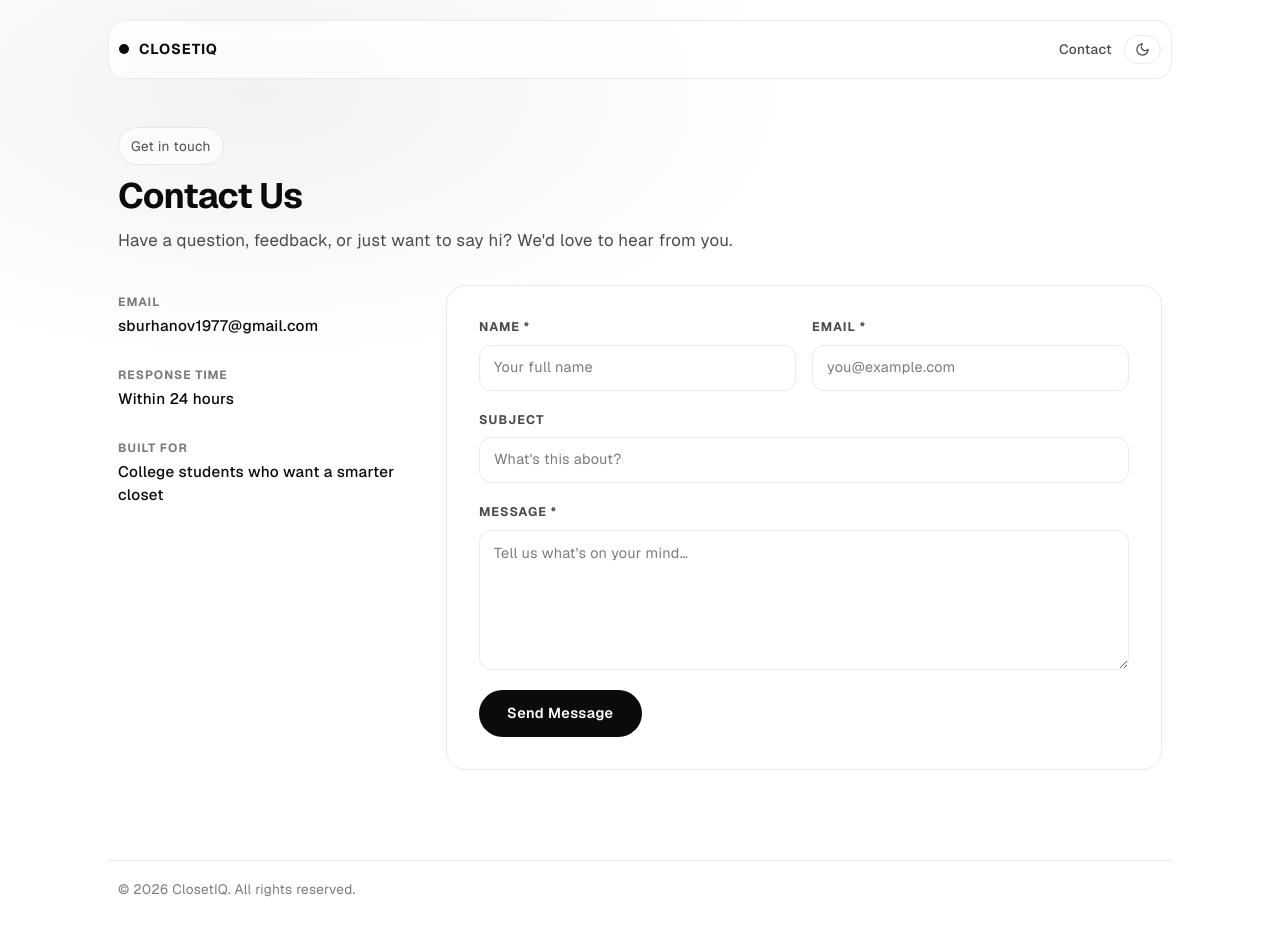
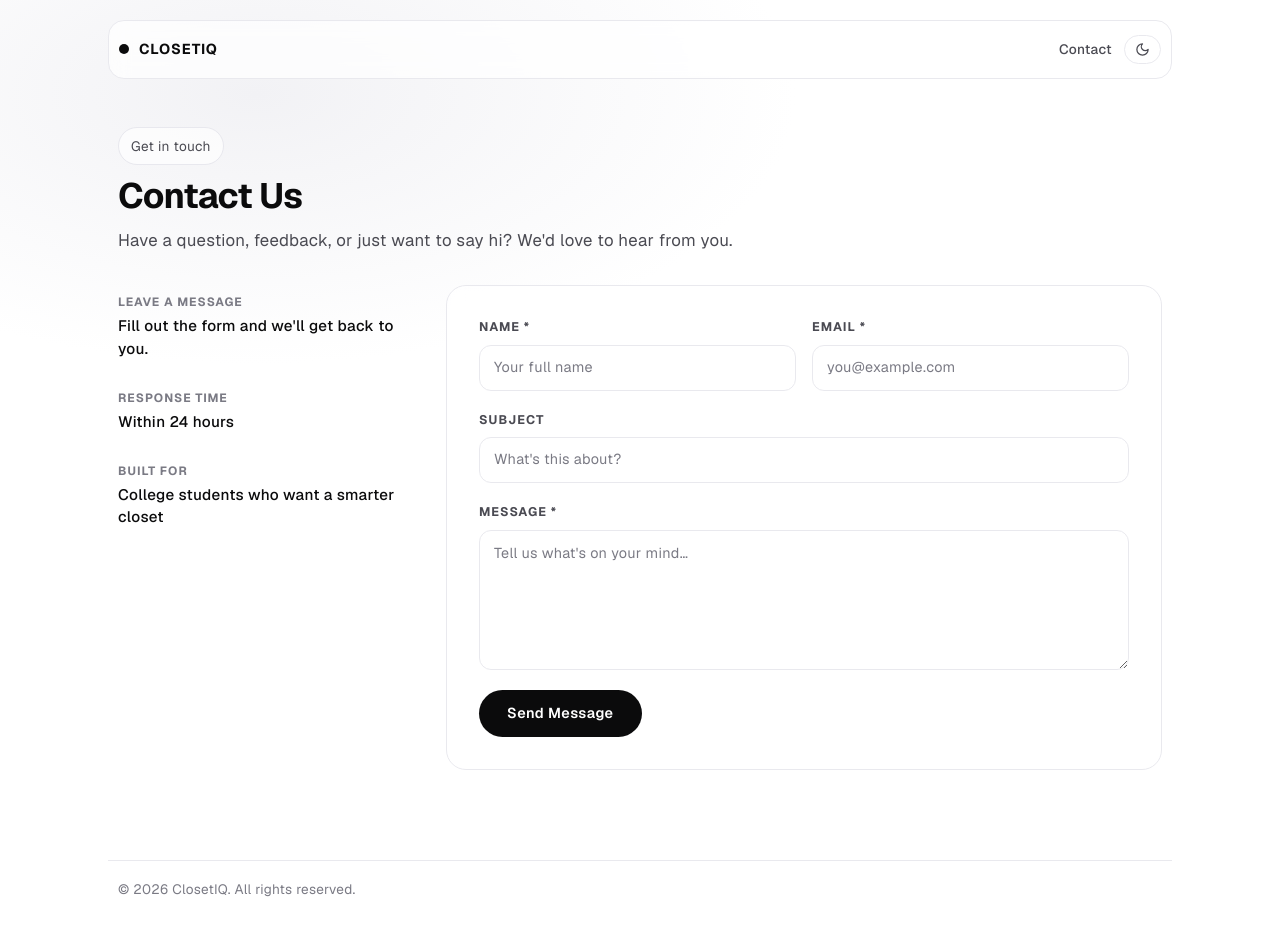
Before and after one commit to SanatjonB/wardrobe-web-app, a Next.js app: page /contact in a window 1280 px wide. Shown: the top 936 px of the page. Built offline with nearby package versions, Linux system fonts and the light colour scheme.

Commit message:
Linked resend to supabase got rid of the 3 per hour user sign up limit Changed the reroute after email confirmation to ClosetIq.ig Removed my personal email that was hard coded

```diff
--- a/app/api/contact/route.ts
+++ b/app/api/contact/route.ts
@@ -24,7 +24,7 @@ export async function POST(request: Request) {
     }
 
     const { error } = await resend.emails.send({
-      from: "ClosetIQ Contact <onboarding@resend.dev>",
+      from: "ClosetIQ <hello@closetiq.io>",
       to: process.env.CONTACT_EMAIL ?? "sburhanov1977@gmail.com",
       replyTo: email,
       subject: subject?.trim() || `New message from ${escapeHtml(name)}`,
--- a/app/contact/page.tsx
+++ b/app/contact/page.tsx
@@ -71,8 +71,8 @@ export default function ContactPage() {
           {/* Left — info */}
           <div className="contact-info">
             <div className="info-block">
-              <p className="info-label">Email</p>
-              <p className="info-value">sburhanov1977@gmail.com</p>
+              <p className="info-label">Leave a message</p>
+              <p className="info-value">Fill out the form and we&apos;ll get back to you.</p>
             </div>
             <div className="info-block">
               <p className="info-label">Response time</p>
```
